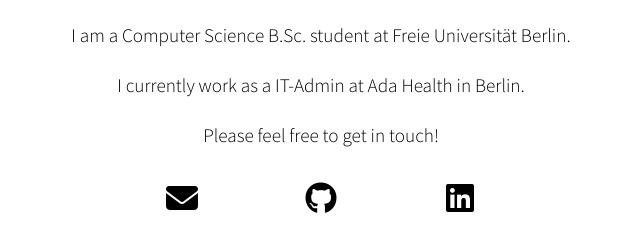
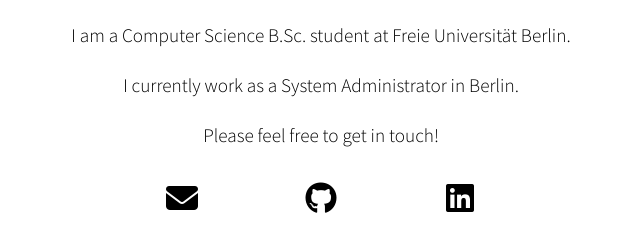
Before and after one commit to krzysztof-lagowski/krzysztof-lagowski, a plain HTML site: page index.html in a window 1280 px wide. Shown: the part 378-618 px from the top of the page, 319-959 px from the left. Drawn offline with Linux system fonts and the light colour scheme; some icons are missing.

Commit message:
Update index.html
Job update

```diff
--- a/index.html
+++ b/index.html
@@ -49,7 +49,7 @@
         I am a Computer Science B.Sc. student at Freie Universität Berlin.
       </p>
       <p>
-        I currently work as a IT-Admin at Ada Health in Berlin.
+        I currently work as a System Administrator in Berlin.
       </p>
       <p>
         Please feel free to get in touch!
```
